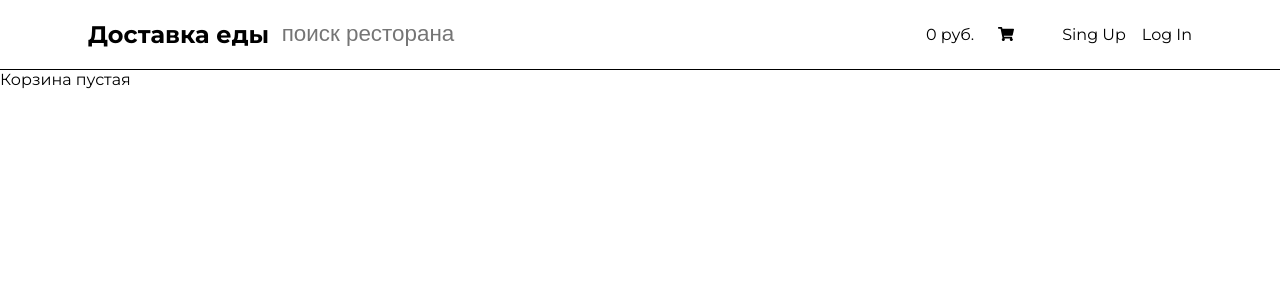
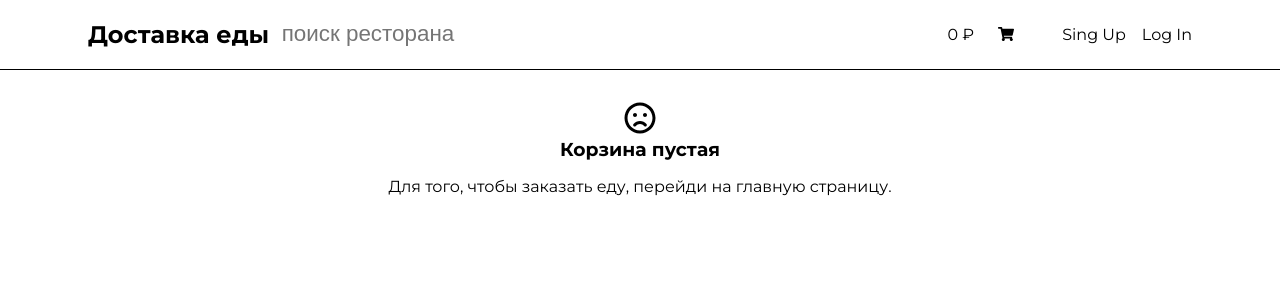
Before and after one commit to nikitadubyk/food-delivery, a React (Create React App) app: page /cart in a window 1280 px wide. Shown: the top 300 px of the page. Built offline with nearby package versions, Linux system fonts and the light colour scheme.

Commit message:
added empty cart

```diff
--- a/src/components/Header/index.tsx
+++ b/src/components/Header/index.tsx
@@ -41,7 +41,7 @@ const Header: React.FC = () => {
 
             <div className='header__wrapper'>
                 <div className='header__wrapper-cart'>
-                    <p>{totalPrice} руб.</p>
+                    <p>{totalPrice} ₽</p>
                     <Link to='/cart'>
                         <FaShoppingCart />
                     </Link>
--- a/src/pages/Cart/Cart.css
+++ b/src/pages/Cart/Cart.css
@@ -28,3 +28,12 @@
     padding: 1rem 2rem;
     font-size: 1rem;
 }
+
+.cart__empty {
+    margin: 2rem auto;
+    text-align: center;
+}
+
+.cart__empty p {
+    margin-top: 1rem;
+}
--- a/src/pages/Cart/index.tsx
+++ b/src/pages/Cart/index.tsx
@@ -1,9 +1,9 @@
 import React from 'react'
 
 import { Link } from 'react-router-dom'
-import { FaAngleLeft } from 'react-icons/fa'
+import { FaAngleLeft, FaRegFrown } from 'react-icons/fa'
 
-import { useDispatch, useSelector } from 'react-redux'
+import { useSelector } from 'react-redux'
 import { selectorCart } from '../../redux/cart/selector'
 
 import Button from '../../components/Button'
@@ -12,11 +12,10 @@ import CartItem from '../../components/CartItem'
 import './Cart.css'
 
 const Cart: React.FC = () => {
-    const dispatch = useDispatch()
     const { cart, totalPrice } = useSelector(selectorCart)
 
     if (cart.length === 0) {
-        return <p>Корзина пустая</p>
+        return <CartEmpty />
     }
 
     return (
@@ -56,4 +55,14 @@ const Cart: React.FC = () => {
     )
 }
 
+const CartEmpty: React.FC = () => {
+    return (
+        <div className='cart__empty'>
+            <FaRegFrown size='2rem' />
+            <h3>Корзина пустая</h3>
+            <p>Для того, чтобы заказать еду, перейди на главную страницу.</p>
+        </div>
+    )
+}
+
 export default Cart
```
